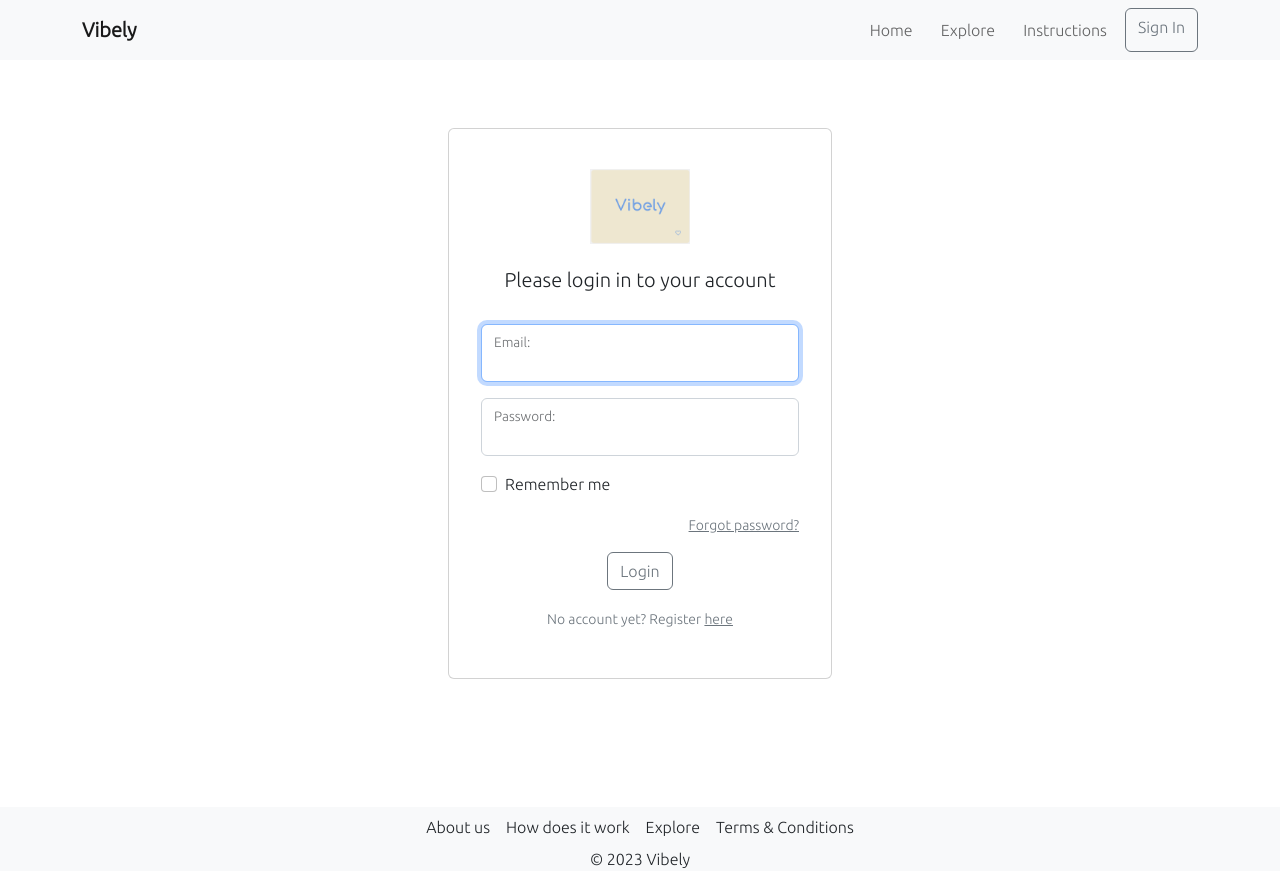
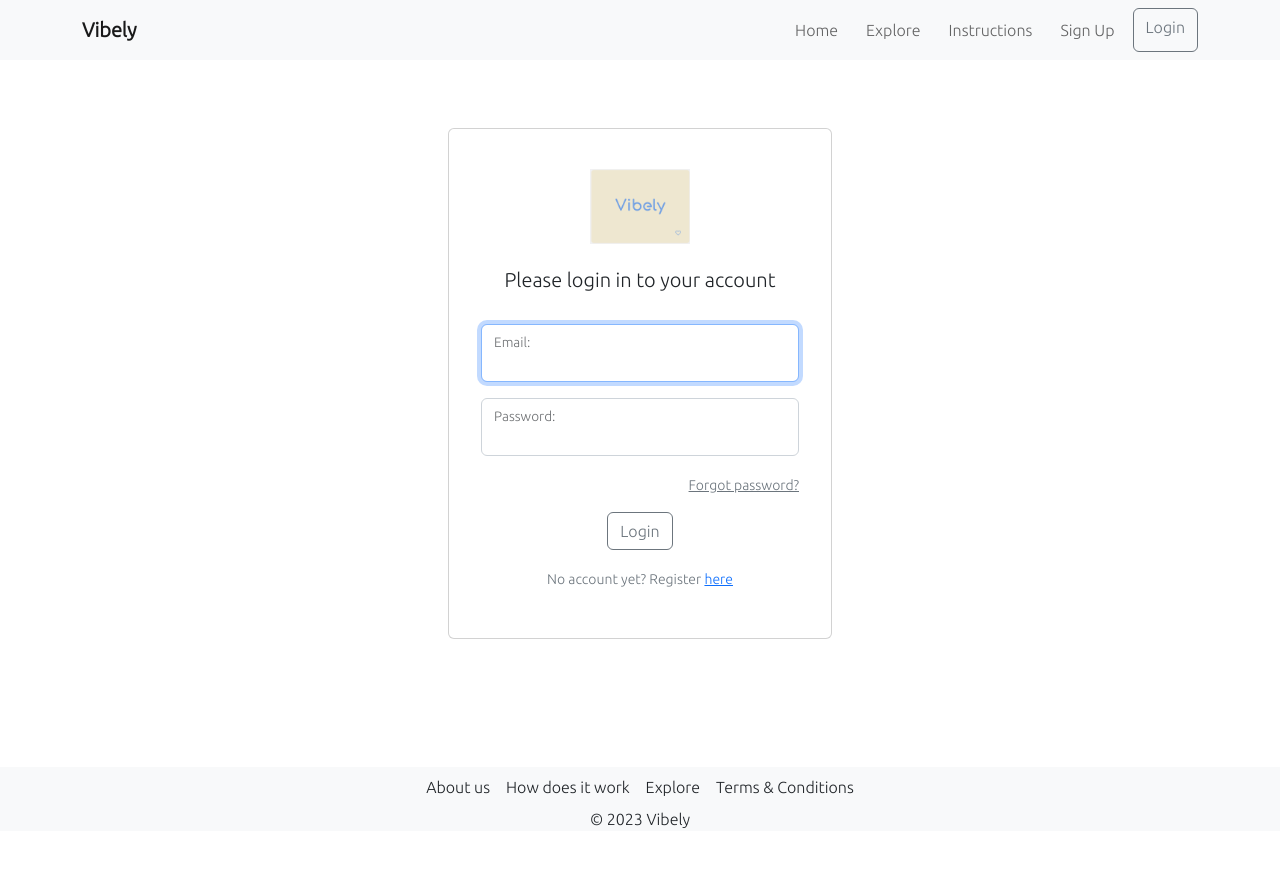
Before and after one commit to mae-rwen/Vibely, a React (Create React App) app in the folder frontend/: page /signin in a window 1280 px wide. After the commit the page ends 831 px from the top, so only its background shows below. Built offline with nearby package versions, Linux system fonts and the light colour scheme; no server answers.

Commit message:
changes in routing

```diff
--- a/frontend/src/App.js
+++ b/frontend/src/App.js
@@ -3,12 +3,15 @@ import { Routes, Route } from "react-router-dom";
 import Categories from "./components/Categories/Categories";
 import Instructions from "./components/Instructions/Instructions";
 import Footer from "./components/GeneralComponents/Footer";
-import Container from "react-bootstrap/Container";
 import HomePage from "./components/HomePage/HomePage";
 import ScrollToTop from "react-scroll-to-top";
 import SignInPage from "./components/UserProfile/SignInPage";
 import AboutUs from "./components/VibelyTeam/AboutUs";
 import Test from "./components/Test";
+import Layout from "./components/Layout";
+import LogInForm from "./components/UserProfile/LogInForm";
+import RegisterForm from "./components/UserProfile/RegisterForm";
+import RequireAuth from "./components/RequireAuth";
 
 function App() {
   return (
@@ -16,16 +19,28 @@ function App() {
       <ScrollToTop style={{borderRadius: "50%"}}/>
       <Header />
 
-      <Container className="mainContainer">
         <Routes>
-          <Route path="/" element={<HomePage />} />
-          <Route path="/categories" element={<Categories />} />
-          <Route path="/instructions" element={<Instructions />} />
-          <Route path="/signin" element={<SignInPage />} />
-          <Route path="/aboutus" element={<AboutUs />} />
-          <Route path="/test" element={<Test />} />
+          <Route path="/" element={<Layout />}>
+            {/* public routes */}
+            <Route path="/signin" element={<SignInPage />} />
+            <Route path="/login" element={<LogInForm />} />
+            <Route path="/register" element={<RegisterForm />} />
+            <Route path="/instructions" element={<Instructions />} />
+            <Route path="/aboutus" element={<AboutUs />} />
+            {/* <Route path="/categories" element={<Categories />} /> */}
+            <Route path="/" element={<HomePage />} />
+
+            {/* protected routes */}
+            {/* profile, edit events, edit profile, join events, single event page? */}
+            <Route element={<RequireAuth />}>
+              <Route path="/categories" element={<Categories />} />
+            </Route>
+
+            {/* catch all - to create missing element */}
+            <Route path="*" element={<Test />} />
+          </Route>
         </Routes>
-      </Container>
+
       <Footer />
     </div>
   );
--- a/frontend/src/components/GeneralComponents/Header.js
+++ b/frontend/src/components/GeneralComponents/Header.js
@@ -47,9 +47,18 @@ export default function Header() {
             >
               Instructions
             </NavLink>
+            <NavLink
+              style={{ padding: "10px" }}
+              to="/register"
+              className={({ isActive }) =>
+                isActive ? "activeClass " : "nonActive"
+              }
+            >
+              Sign Up
+            </NavLink>
             <Form className="d-flex">
            <Button href="/signin" variant="outline-secondary">
-              Sign In
+              Login
             </Button>
             </Form>
           </Nav>
--- /dev/null
+++ b/frontend/src/components/Layout.js
@@ -0,0 +1,12 @@
+import { Outlet } from "react-router-dom";
+import Container from "react-bootstrap/Container";
+
+const Layout = () => {
+    return (
+        <Container className="mainContainer">
+            <Outlet />
+        </Container>
+    )
+}
+
+export default Layout
--- /dev/null
+++ b/frontend/src/components/RequireAuth.js
@@ -0,0 +1,15 @@
+import { useLocation, Navigate, Outlet } from "react-router-dom";
+import useAuth from "./hooks/useAuth";
+
+const RequireAuth = () => {
+    const { auth } = useAuth();
+    const location = useLocation();
+
+    return(
+        auth?.email
+            ? <Outlet />
+            : <Navigate to="/login" state={{ from: location }} replace />
+    );
+}
+
+export default RequireAuth;
--- a/frontend/src/components/UserProfile/LogInForm.js
+++ b/frontend/src/components/UserProfile/LogInForm.js
@@ -2,40 +2,47 @@ import Button from "react-bootstrap/Button";
 import Form from "react-bootstrap/Form";
 import Card from "react-bootstrap/Card";
 import image from "./Vibely.png";
-import { useRef, useState, useEffect, useContext } from "react";
-import AuthContext from "../../context/AuthProvider";
+import { useRef, useState, useEffect } from "react";
 import axios from "../../api/axios";
+import useAuth from "../hooks/useAuth";
+import { Link, useNavigate, useLocation } from "react-router-dom";
 
 const LOGIN_URL = "/auth/login";
 
 export default function LogInForm({ setSetAccount }) {
-  const { setAuth } = useContext(AuthContext);
-  const changeState = () => setSetAccount(false);
+  const { setAuth } = useAuth();
+
+  const navigate = useNavigate();
+  const location = useLocation();
+  const from = location.state?.from?.pathname || "/";
+
+  // const changeState = () => setSetAccount(false);
 
   // const userRef = useRef();
   const emailRef = useRef();
   const errRef = useRef();
 
   // const [user, setUser] = useState('');
-  const [email, setEmail] = useState('');
-  const [password, setPassword] = useState('');
-  const [error, setError] = useState('');
-  const [success, setSuccess] = useState(false);
+  const [email, setEmail] = useState("");
+  const [password, setPassword] = useState("");
+  const [error, setError] = useState("");
 
   useEffect(() => {
     emailRef.current.focus();
   }, []);
 
   useEffect(() => {
-    setError('');
+    setError("");
   }, [email, password]);
 
   const handleSubmit = async (e) => {
     e.preventDefault();
     try {
-      const response = await axios.post(LOGIN_URL, JSON.stringify({ email, password }),
+      const response = await axios.post(
+        LOGIN_URL,
+        JSON.stringify({ email, password }),
         {
-          headers: { 'Content-Type': 'application/json'},
+          headers: { "Content-Type": "application/json" },
           withCredentials: true,
         }
       );
@@ -43,35 +50,26 @@ export default function LogInForm({ setSetAccount }) {
       console.log(JSON.stringify(response));
       const accessToken = response?.data?.accessToken;
       setAuth({ email, password, accessToken });
-      setEmail('');
-      setPassword('');
-      setSuccess(true);
+      setEmail("");
+      setPassword("");
+      navigate(from, { replace: true });
     } catch (err) {
       if (!err?.response) {
-          setError('No Server Response');
+        setError("No Server Response");
       } else if (err.response?.status === 400) {
-          setError('Missing Username/Email or Password');
+        setError("Missing Username/Email or Password");
       } else if (err.response?.status === 401) {
-          setError('Unauthorized! check your email or password');
+        setError("Unauthorized! check your email or password");
       } else if (err.response.status === 404) {
-          setError('No account associated with the username/email address');
+        setError("No account associated with the username/email address");
       } else {
-          setError('Login Failed');
+        setError("Login Failed");
       }
       errRef.current.focus();
     }
-  }
+  };
 
   return (
-    <>
-      {success ? (
-        <section>
-          <h1>You're logged in!</h1>
-          <p>
-            <a href="#">Go to Home</a>
-          </p>
-        </section>
-      ) : (
     <section>
       <Card className="text-center signupCard">
         <Card.Body>
@@ -115,13 +113,13 @@ export default function LogInForm({ setSetAccount }) {
               <label htmlFor="pwd">Password:</label>
             </Form.Floating>
 
-                <Form.Group className="mb-3" controlId="formBasicCheckbox">
+            {/* <Form.Group className="mb-3" controlId="formBasicCheckbox">
                   <Form.Check
                     type="checkbox"
                     label="Remember me"
                     className="text-start"
                   />
-                </Form.Group>
+                </Form.Group> */}
 
             <Card.Text className="mt-3 text-end">
               <Form.Text className="text-muted">
@@ -137,21 +135,13 @@ export default function LogInForm({ setSetAccount }) {
 
             <Card.Text className="mt-3">
               <Form.Text className="text-muted">
-                    No account yet? Register {/* here react router link */}
-                    <a
-                      href="#"
-                      style={{ color: "inherit" }}
-                      onClick={changeState}
-                    >
-                      here
-                    </a>
+                No account yet? Register{" "}
+                <Link to="/register">here</Link>
               </Form.Text>
             </Card.Text>
           </Form>
         </Card.Body>
       </Card>
     </section>
-      )}
-    </>
   );
 }
--- a/frontend/src/components/UserProfile/RegisterForm.js
+++ b/frontend/src/components/UserProfile/RegisterForm.js
@@ -16,14 +16,21 @@ import {
 } from "@fortawesome/react-fontawesome";
 // import axiosClient from "../../api/axiosClient";
 import axios from "../../api/axios";
+import useAuth from "../hooks/useAuth";
+import { Link, useNavigate, useLocation } from "react-router-dom";
 
 const USER_REGEX = /^[a-zA-Z][a-zA-Z0-9-_]{3,23}$/;
 const EMAIL_REGEX = /^[a-zA-Z0-9._!-]+@[a-zA-Z0-9.-]+.[a-zA-Z]$/;
 const PWD_REGEX = /^(?=.*[a-z])(?=.*[A-Z])(?=.*[0-9])(?=.*[!@#$%]).{8,24}$/;
-const SIGNUP_URL = '/auth/signup'
+const SIGNUP_URL = "/auth/signup";
 
 const RegisterForm = ({ setSetAccount }) => {
-  const changeState = () => setSetAccount(true);
+  // const changeState = () => setSetAccount(true);
+  const { setAuth } = useAuth();
+
+  const navigate = useNavigate();
+  const location = useLocation();
+  const from = location.state?.from?.pathname || "/";
 
   const userRef = useRef();
   const emailRef = useRef();
@@ -33,24 +40,23 @@ const RegisterForm = ({ setSetAccount }) => {
   // const passwordRef = useRef();
   // const passwordConfirmRef = useRef();
 
-  const [user, setUser] = useState('');
+  const [user, setUser] = useState("");
   const [validName, setValidName] = useState(false);
   const [userFocus, setUserFocus] = useState(false);
 
-  const [email, setEmail] = useState('');
+  const [email, setEmail] = useState("");
   const [validEmail, setValidEmail] = useState(false);
   const [emailFocus, setEmailFocus] = useState(false);
 
-  const [password, setPassword] = useState('');
+  const [password, setPassword] = useState("");
   const [validPassword, setValidPassword] = useState(false);
   const [passwordFocus, setPasswordFocus] = useState(false);
 
-  const [matchPassword, setMatchPassword] = useState('');
+  const [matchPassword, setMatchPassword] = useState("");
   const [validMatch, setValidMatch] = useState(false);
   const [matchFocus, setMatchFocus] = useState(false);
 
-  const [error, setError] = useState('');
-  const [success, setSuccess] = useState(false);
+  const [error, setError] = useState("");
 
   useEffect(() => {
     userRef.current.focus();
@@ -80,7 +86,7 @@ const RegisterForm = ({ setSetAccount }) => {
   }, [password, matchPassword]);
 
   useEffect(() => {
-    setError('');
+    setError("");
   }, [user, email, password, matchPassword]);
 
   const handleSubmit = async (e) => {
@@ -90,44 +96,37 @@ const RegisterForm = ({ setSetAccount }) => {
     const v2 = EMAIL_REGEX.test(email);
     const v3 = PWD_REGEX.test(password);
     if (!v1 || !v2 || !v3) {
-      setError('Invalid Entry');
+      setError("Invalid Entry");
       return;
     }
     // console.log(user, email, password);
     try {
-      const response = await axios.post(SIGNUP_URL, JSON.stringify({ name: user, email, password}),
+      const response = await axios.post(
+        SIGNUP_URL,
+        JSON.stringify({ name: user, email, password }),
         {
-        headers: { 'Content-Type': 'application/json'},
-        withCredentials: true
+          headers: { "Content-Type": "application/json" },
+          withCredentials: true,
         }
       );
       // console.log(response.data);
       // console.log(response.accessToken);
       // console.log(JSON.stringify(response))
-      setSuccess(true);
+      navigate(from, { replace: true });
       // clear input fields
     } catch (err) {
       if (!err?.response) {
-          setError('No Server Response');
+        setError("No Server Response");
       } else if (err.response?.status === 409) {
-          setError('Username or Email Taken')
+        setError("Username or Email Taken");
       } else {
-          setError('Registration Failed')
+        setError("Registration Failed");
       }
       errRef.current.focus();
     }
   };
 
   return (
-    <>
-      {success ? (
-        <section>
-          <h1>Success!</h1>
-          <p>
-            <a href="#">Sign In</a>
-          </p>
-        </section>
-      ) : (
     <section>
       <Card className="signupCard">
         <Card.Body>
@@ -174,9 +173,7 @@ const RegisterForm = ({ setSetAccount }) => {
               <p
                 id="uidnote"
                 className={
-                      userFocus && user && !validName
-                        ? "instructions"
-                        : "offscreen"
+                  userFocus && user && !validName ? "instructions" : "offscreen"
                 }
               >
                 <FontAwesomeIcon icon={faInfoCircle} />
@@ -247,7 +244,9 @@ const RegisterForm = ({ setSetAccount }) => {
                 <span className={validPassword ? "valid" : "hide"}>
                   <FontAwesomeIcon icon={faCheck} />
                 </span>
-                    <span className={validPassword || !password ? "hide" : "invalid"}>
+                <span
+                  className={validPassword || !password ? "hide" : "invalid"}
+                >
                   <FontAwesomeIcon icon={faTimes} />
                 </span>
               </label>
@@ -284,7 +283,9 @@ const RegisterForm = ({ setSetAccount }) => {
               />
               <label htmlFor="confirm_pwd">
                 Confirm Password:
-                    <span className={validMatch && matchPassword ? "valid" : "hide"}>
+                <span
+                  className={validMatch && matchPassword ? "valid" : "hide"}
+                >
                   <FontAwesomeIcon icon={faCheck} />
                 </span>
                 <span
@@ -326,22 +327,13 @@ const RegisterForm = ({ setSetAccount }) => {
             </Button>
             <Card.Text className="mt-3">
               <Form.Text className="text-muted">
-                    Already have an account? Login{" "}
-                    <a
-                      href="#"
-                      style={{ color: "inherit" }}
-                      onClick={changeState}
-                    >
-                      here
-                    </a>
+                Already have an account? Login <Link to="/login">here</Link>
               </Form.Text>
             </Card.Text>
           </Form>
         </Card.Body>
       </Card>
     </section>
-      )}
-    </>
   );
 };
 
--- /dev/null
+++ b/frontend/src/components/hooks/useAuth.js
@@ -0,0 +1,8 @@
+import { useContext } from "react";
+import AuthContext from "../../context/AuthProvider";
+
+const useAuth = () => {
+    return useContext(AuthContext);
+}
+
+export default useAuth;
--- a/frontend/src/index.js
+++ b/frontend/src/index.js
@@ -4,7 +4,7 @@ import "./styles/index.css";
 import "bootstrap/dist/css/bootstrap.min.css";
 import "./styles/styles.css";
 import App from "./App";
-import { BrowserRouter } from "react-router-dom";
+import { BrowserRouter, Routes, Route } from "react-router-dom";
 import { AuthProvider } from "./context/AuthProvider";
 
 const root = ReactDOM.createRoot(document.getElementById("root"));
@@ -12,7 +12,9 @@ root.render(
   <React.StrictMode>
     <BrowserRouter>
       <AuthProvider>
-        <App />
+        <Routes>
+          <Route path="/*" element={<App />} />
+        </Routes>
       </AuthProvider>
     </BrowserRouter>
   </React.StrictMode>
```
Also changed, not shown: frontend/src/components/Test.js (+13 -2 lines). Lines whose indentation alone changed are shown as unchanged.
